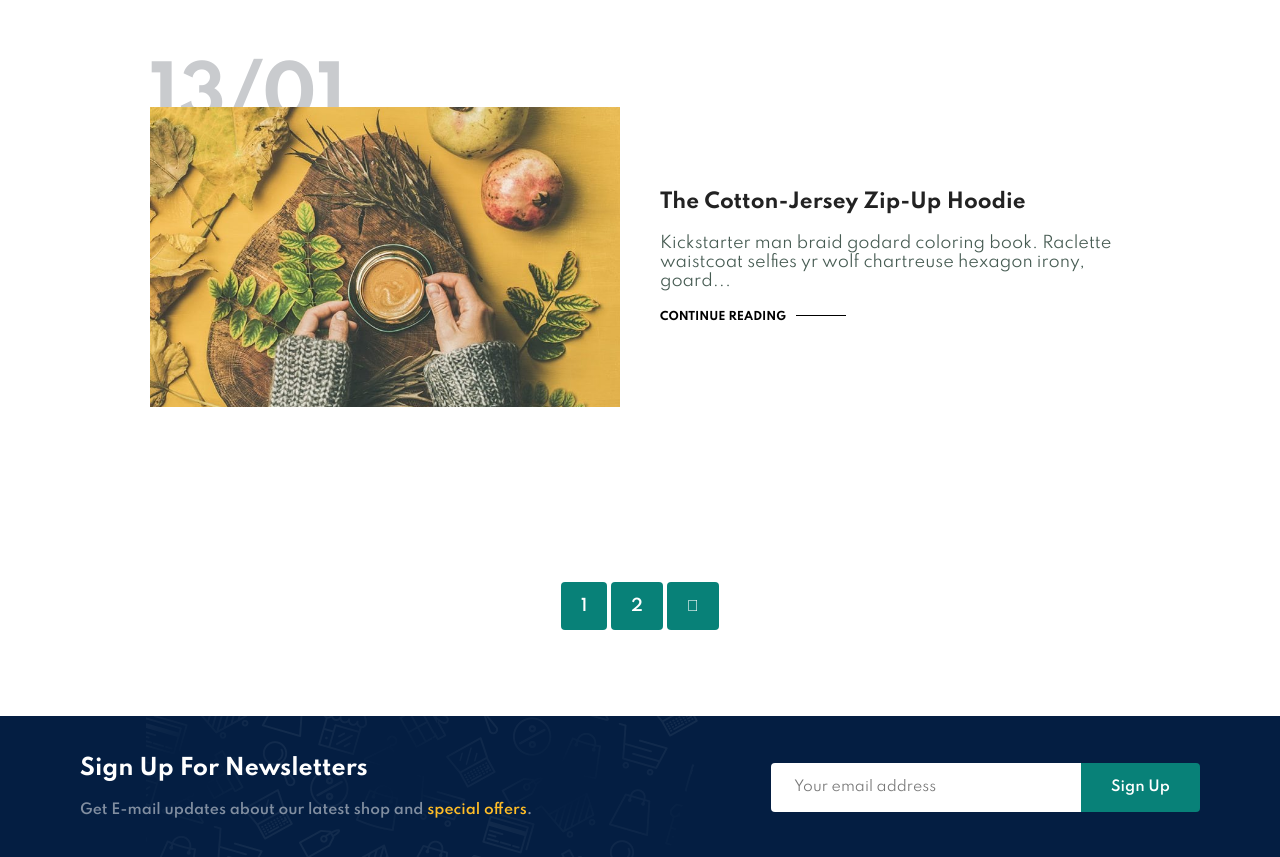
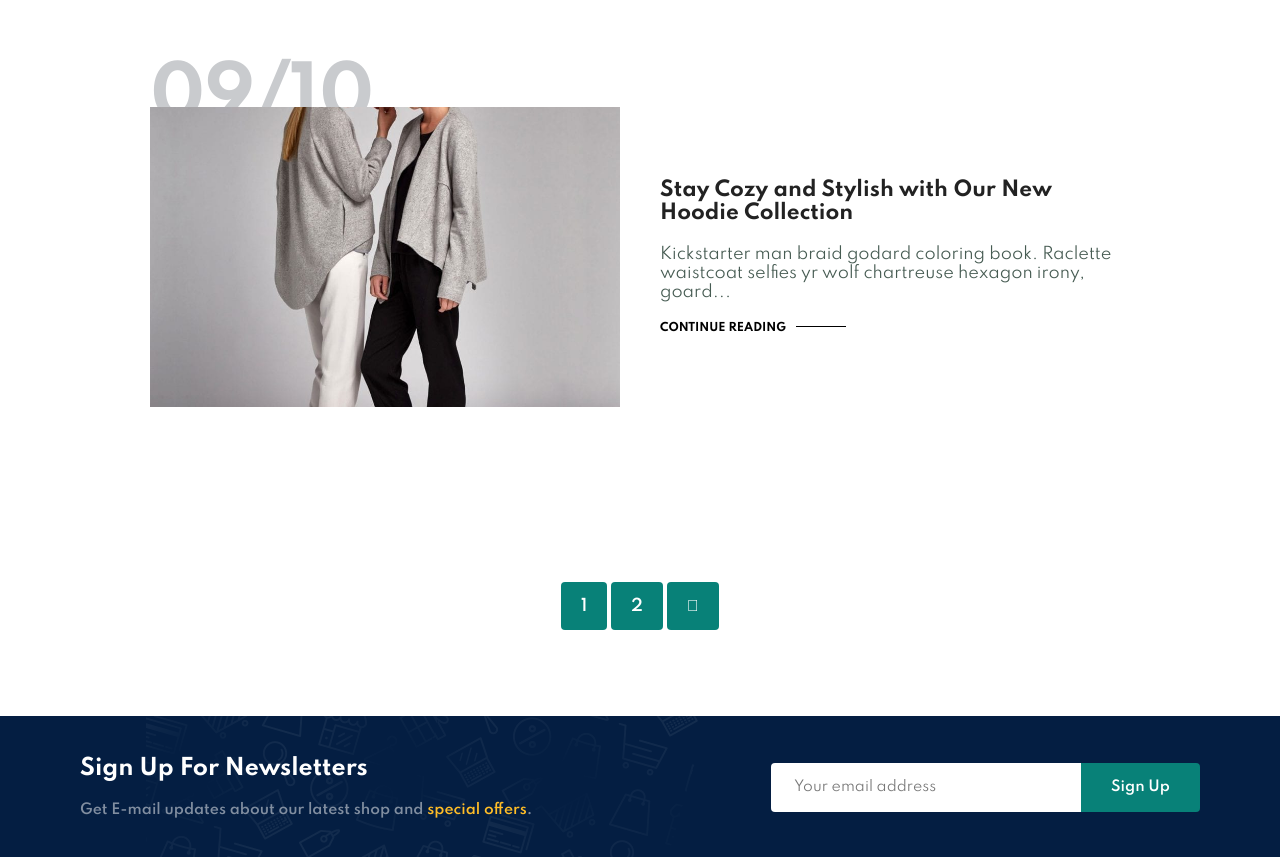
Before and after one commit to DamifeZion/Cara-Ecommerce, a plain HTML site: page blog.html in a window 1280 px wide. Shown: the part 2427-3284 px from the top of the page. Drawn offline with nearby package versions, Linux system fonts and the light colour scheme.

Commit message:
Updated the images

```diff
--- a/blog.html
+++ b/blog.html
@@ -112,13 +112,13 @@
         </div>
 
         <div class="col">
-            <h1>13/01</h1>
+            <h1>09/10</h1>
 
             <div class="img">
-                <img src="./img/blog/b6.jpg" alt="">
+                <img src="./img/blog/b4.jpg" alt="">
             </div>
             <div class="txt">
-                <h4>The Cotton-Jersey Zip-Up Hoodie</h4>
+                <h4>Stay Cozy and Stylish with Our New Hoodie Collection</h4>
                 <p>Kickstarter man braid godard coloring book. Raclette waistcoat selfies yr wolf chartreuse hexagon irony, goard...</p>
                 <a href="#">CONTINUE READING</a>
             </div>
```
